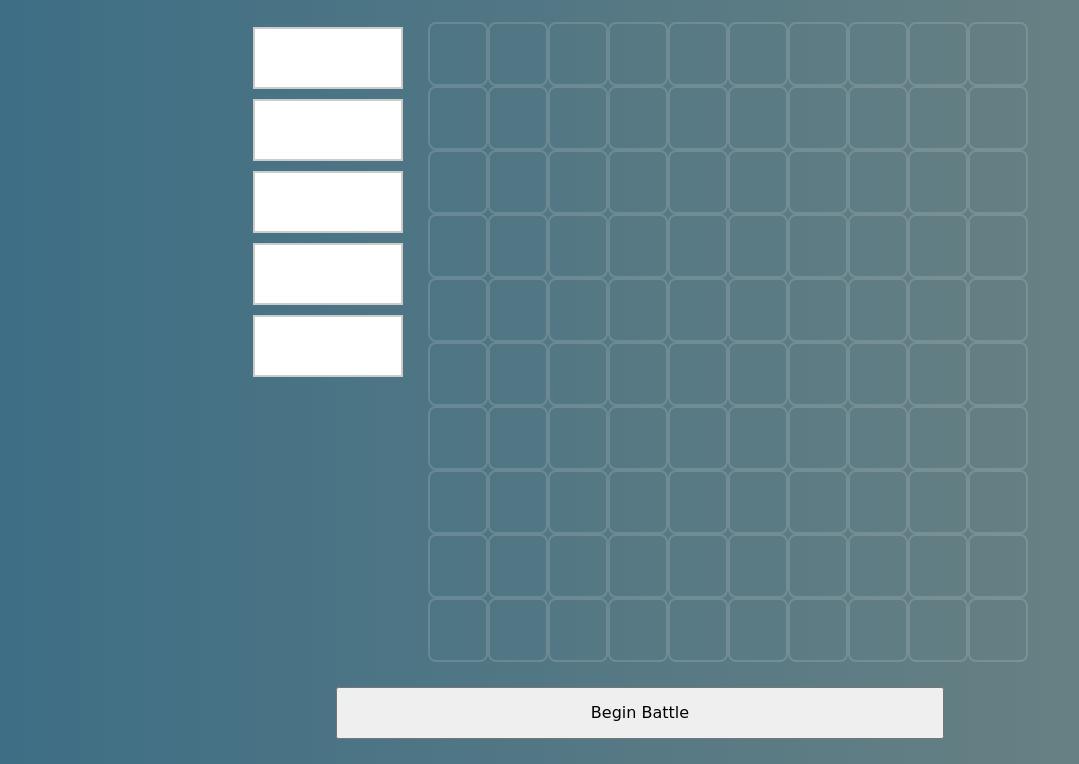
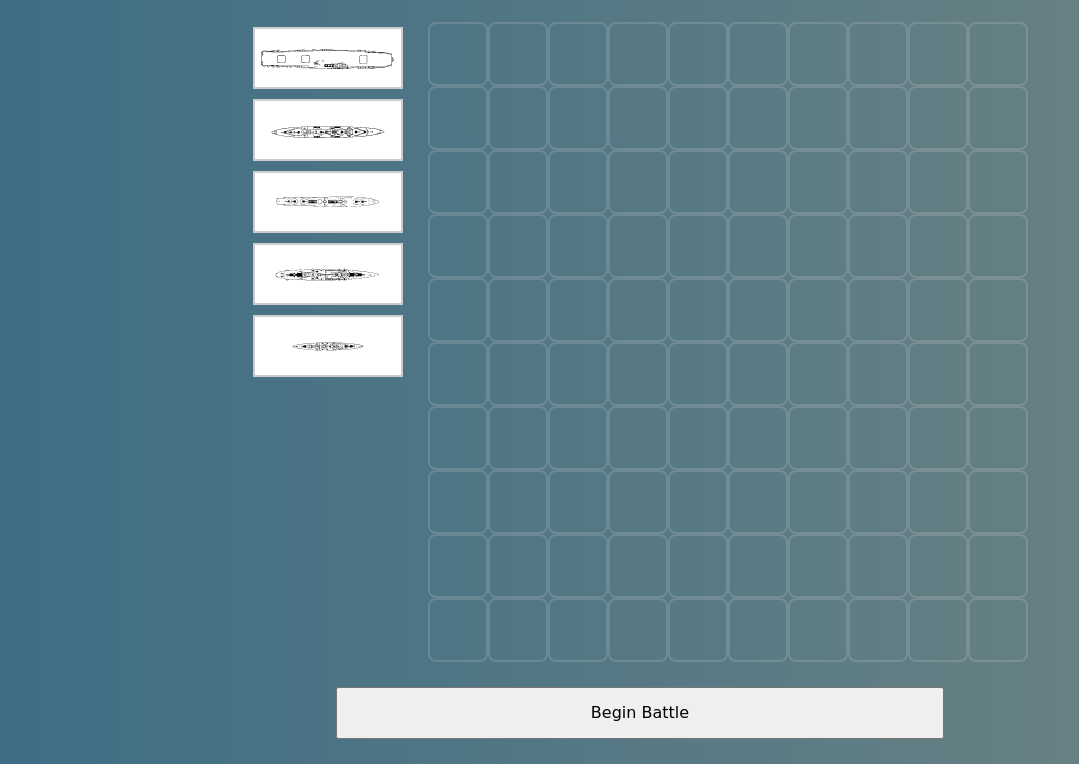
Before and after one commit to Erbnlegend/battleship, a website built with webpack: page src/index.html in a window 1280 px wide. Shown: the part 115-879 px from the top of the page, without its empty margins (0-1079 px from the left). Built offline with nearby package versions, Linux system fonts and the light colour scheme; a web font is replaced by a local one.

Commit message:
add img to ship buttons

```diff
--- a/src/styles/style.css
+++ b/src/styles/style.css
@@ -165,21 +165,26 @@ svg.confirm {
 
 /* Ship Button Image URLs */
 #carrier, #enemy-carrier {
+  background-image: url(../assets/aircraftcarrier.svg);
   color: red;
 }
 
 #battleship, #enemy-battleship {
+  background-image: url(../assets/battleship.svg);
   color: red;
 }
 
 #destroyer, #enemy-destroyer {
+  background-image: url(../assets/destroyer.svg);
   color: red;
 }
 
 #warship, #enemy-warship {
+  background-image: url(../assets/warship.svg);
   color: red;
 }
 
 #patrol, #enemy-patrol {
+  background-image: url(../assets/patrol.svg);
   color: red;
 }
```
